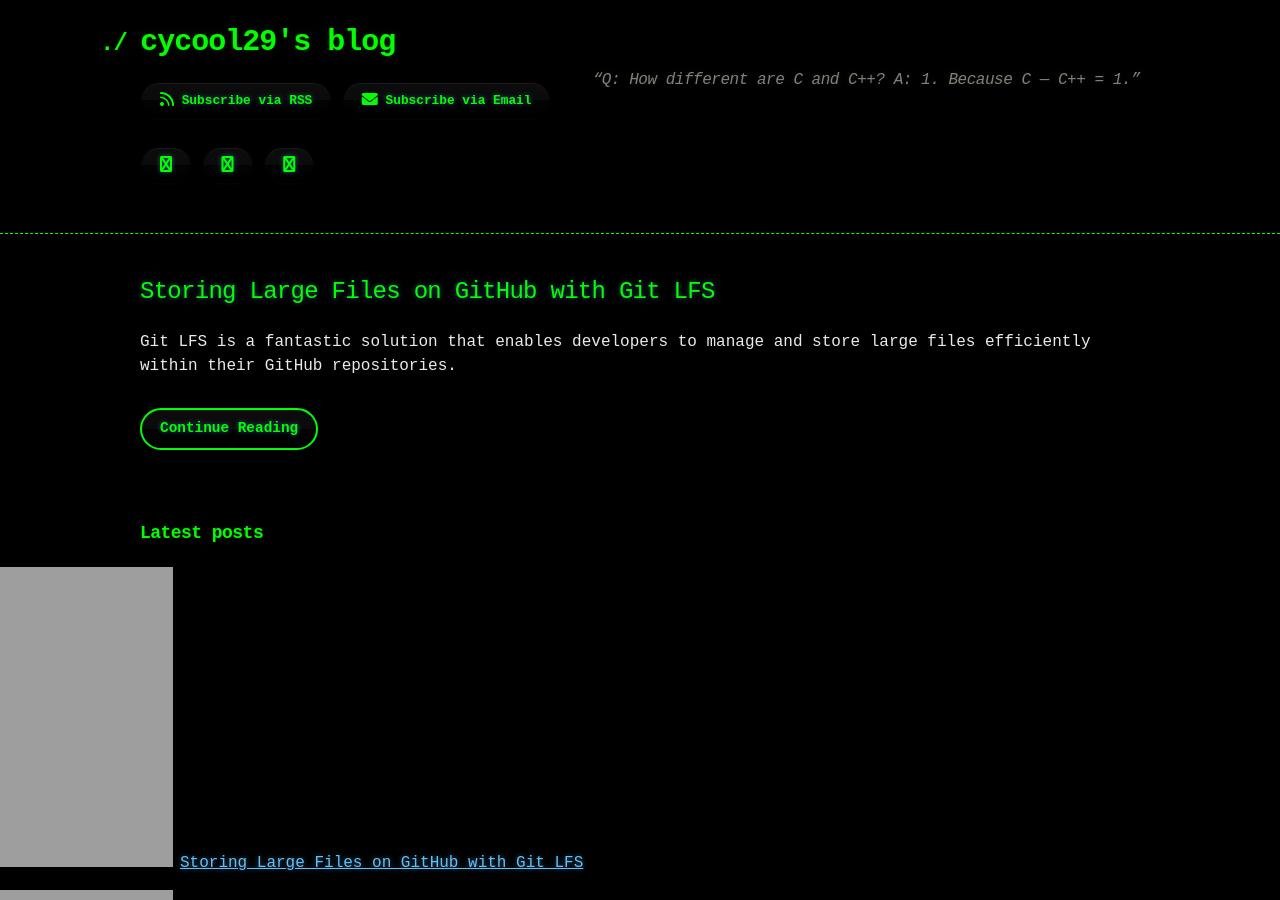
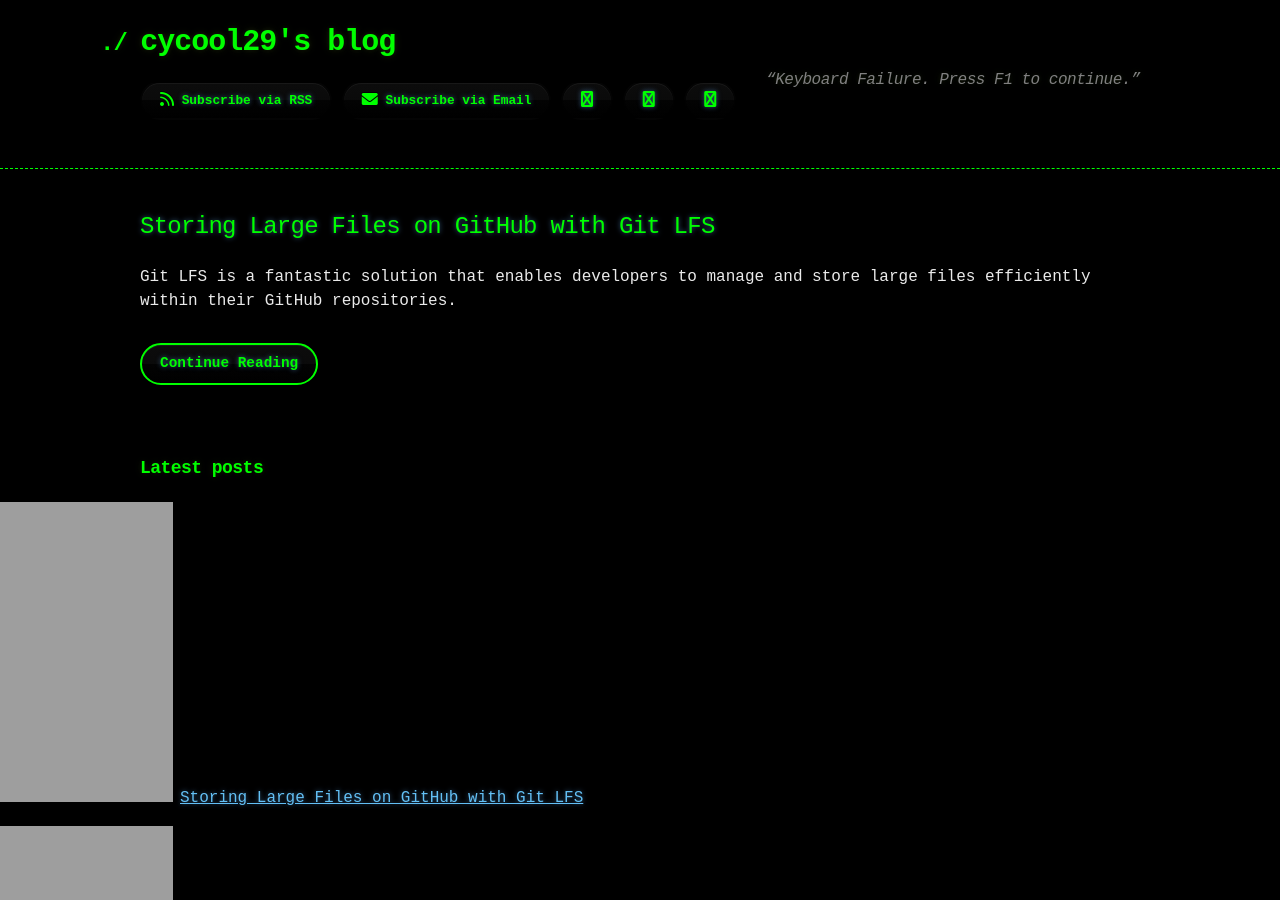
Before and after one commit to cycool29/cycool29.github.io, a Jekyll site: the page built from index.md, in a window 1280 px wide and 900 px high. Built offline with Jekyll 4.4.1, drawn with Linux system fonts in a browser that asks for light colours; a style sheet for code colours, icons or effects is not loaded.

Commit message:
Update quotes

```diff
--- a/_config.yml
+++ b/_config.yml
@@ -1,5 +1,5 @@
 title: cycool29's blog
-description: "“Q: How different are C and C++? A: 1. Because C — C++ = 1.” "
+description: "“Keyboard Failure. Press F1 to continue.” "
 bio: A high school student. Intermediate in Python, Git, Bash. Learning JavaScript. He/Him. "
 author: cycool29
 url: https://cycool29.github.io
```
